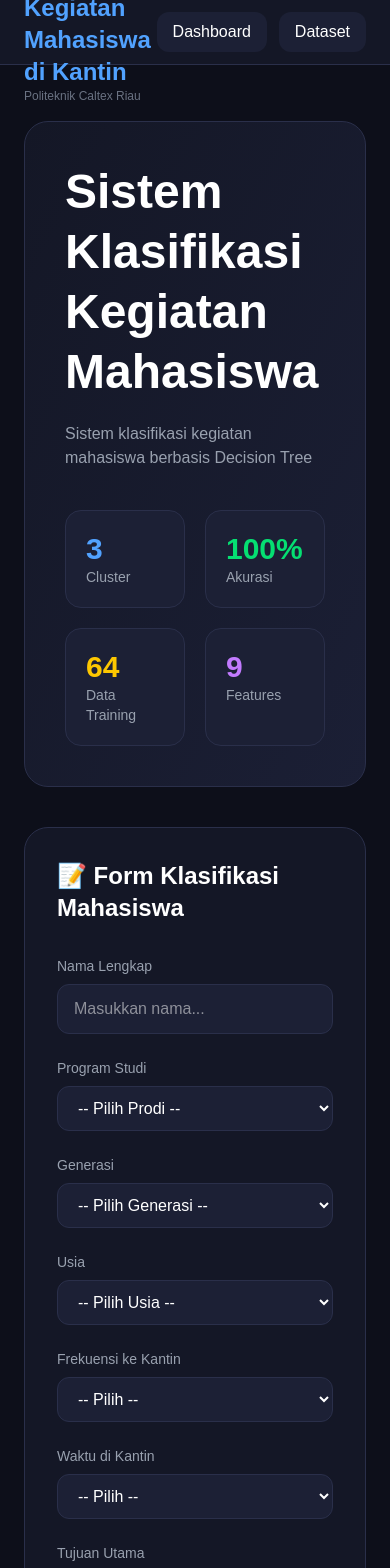
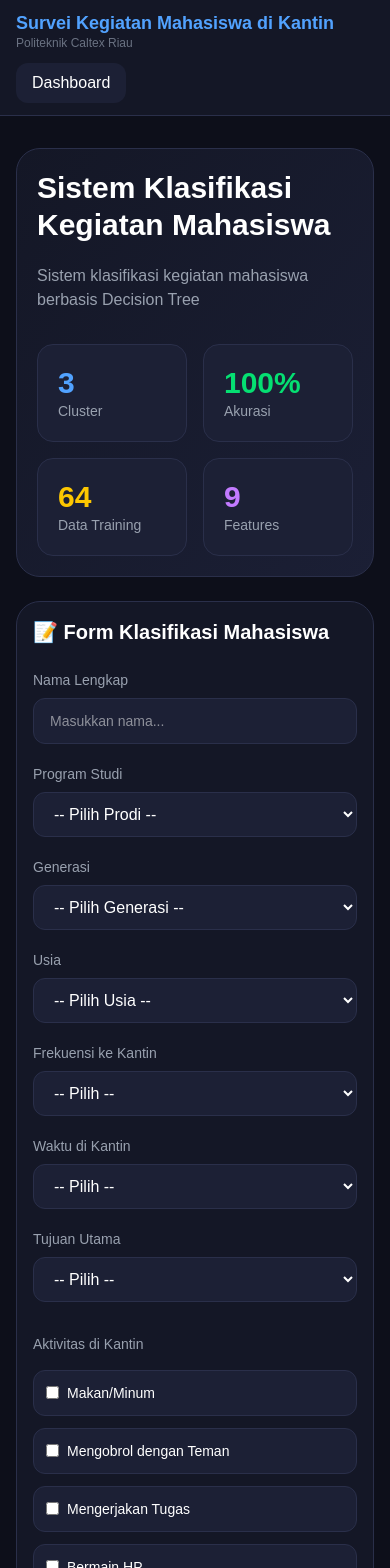
Before and after one commit to PramNihGenk/SuperstarProjectAi, a React (Vite) app: page /dashboard in a window 390 px wide. Shown: the top 1568 px of the page. Built offline with nearby package versions, Linux system fonts and the light colour scheme.

Commit message:
update Dashboard Compatibel Mobile

```diff
--- a/src/App.jsx
+++ b/src/App.jsx
@@ -1,12 +1,10 @@
 import { BrowserRouter, Routes, Route } from "react-router-dom";
-import Login from "./pages/Login";
 import Dashboard from "./pages/Dashboard";
 
 export default function ReactApp() {
   return (
     <BrowserRouter>
       <Routes>
-        <Route path="/" element={<Login />} />
         <Route path="/dashboard" element={<Dashboard />} />
       </Routes>
     </BrowserRouter>
--- a/src/pages/Dashboard.jsx
+++ b/src/pages/Dashboard.jsx
@@ -20,9 +20,6 @@ export default function Dashboard() {
   const [hasil, setHasil] = useState(null);
   const [loading, setLoading] = useState(false);
 
-  // =========================
-  // HANDLE INPUT
-  // =========================
   const handleChange = (e) => {
     const { name, value, type, checked } = e.target;
 
@@ -32,9 +29,6 @@ export default function Dashboard() {
     });
   };
 
-  // =========================
-  // DECISION TREE
-  // =========================
   const decisionTree = () => {
     const freq = parseInt(form.frekuensi);
 
@@ -49,9 +43,6 @@ export default function Dashboard() {
     return label;
   };
 
-  // =========================
-  // CLASSIFY + INSERT DB
-  // =========================
   const classify = async () => {
     if (
       !form.nama ||
@@ -110,9 +101,6 @@ export default function Dashboard() {
     }
   };
 
-  // =========================
-  // RESET
-  // =========================
   const resetForm = () => {
     setForm({
       nama: "",
@@ -134,11 +122,10 @@ export default function Dashboard() {
 
   return (
     <div className="min-h-screen bg-[#0d0f1a] text-white">
-      {/* HEADER */}
       <header className="border-b border-[#2a2f4a] bg-[#141726] sticky top-0 z-50">
-        <div className="max-w-7xl mx-auto h-16 flex items-center justify-between px-6">
+        <div className="max-w-7xl mx-auto min-h-[70px] flex flex-col md:flex-row md:items-center justify-between px-4 md:px-6 py-3 gap-3">
           <div>
-            <h1 className="text-2xl font-black text-blue-400">
+            <h1 className="text-lg md:text-2xl font-black text-blue-400 leading-tight">
               Survei Kegiatan Mahasiswa di Kantin
             </h1>
 
@@ -149,18 +136,13 @@ export default function Dashboard() {
             <button className="px-4 py-2 rounded-xl bg-[#1c2035]">
               Dashboard
             </button>
-
-            <button className="px-4 py-2 rounded-xl bg-[#1c2035]">
-              Dataset
-            </button>
           </div>
         </div>
       </header>
 
-      {/* HERO */}
-      <section className="max-w-7xl mx-auto px-6 pt-14">
-        <div className="bg-gradient-to-br from-[#141726] to-[#1b1f35] border border-[#2a2f4a] rounded-3xl p-10">
-          <h1 className="text-5xl font-black leading-tight">
+      <section className="max-w-7xl mx-auto px-4 md:px-6 pt-8 md:pt-14">
+        <div className="bg-gradient-to-br from-[#141726] to-[#1b1f35] border border-[#2a2f4a] rounded-3xl p-5 md:p-10">
+          <h1 className="text-3xl md:text-5xl font-black leading-tight">
             Sistem Klasifikasi
             <br />
             Kegiatan Mahasiswa
@@ -170,7 +152,7 @@ export default function Dashboard() {
             Sistem klasifikasi kegiatan mahasiswa berbasis Decision Tree
           </p>
 
-          <div className="grid grid-cols-2 md:grid-cols-4 gap-5 mt-10">
+          <div className="grid grid-cols-2 lg:grid-cols-4 gap-4 mt-8">
             <div className="bg-[#1c2035] rounded-2xl p-5 border border-[#2a2f4a]">
               <h2 className="text-3xl font-black text-blue-400">3</h2>
               <p className="text-sm text-gray-400">Cluster</p>
@@ -194,15 +176,13 @@ export default function Dashboard() {
         </div>
       </section>
 
-      {/* FORM */}
-      <section className="max-w-7xl mx-auto px-6 py-10">
-        <div className="bg-[#141726] border border-[#2a2f4a] rounded-3xl p-8">
-          <h2 className="text-2xl font-bold mb-8">
+      <section className="max-w-7xl mx-auto px-4 md:px-6 py-6 md:py-10">
+        <div className="bg-[#141726] border border-[#2a2f4a] rounded-3xl p-4 md:p-8">
+          <h2 className="text-xl md:text-2xl font-bold mb-6 md:mb-8">
             📝 Form Klasifikasi Mahasiswa
           </h2>
 
-          <div className="grid md:grid-cols-2 gap-6">
-            {/* NAMA */}
+          <div className="grid grid-cols-1 md:grid-cols-2 gap-5">
             <div>
               <label className="text-sm text-gray-400 mb-2 block">
                 Nama Lengkap
@@ -214,11 +194,10 @@ export default function Dashboard() {
                 value={form.nama}
                 onChange={handleChange}
                 placeholder="Masukkan nama..."
-                className="w-full bg-[#1c2035] border border-[#2a2f4a] rounded-xl px-4 py-3"
+                className="w-full bg-[#1c2035] border border-[#2a2f4a] rounded-xl px-4 py-3 text-sm md:text-base"
               />
             </div>
 
-            {/* PRODI */}
             <div>
               <label className="text-sm text-gray-400 mb-2 block">
                 Program Studi
@@ -247,7 +226,6 @@ export default function Dashboard() {
               </select>
             </div>
 
-            {/* GENERASI */}
             <div>
               <label className="text-sm text-gray-400 mb-2 block">
                 Generasi
@@ -268,7 +246,6 @@ export default function Dashboard() {
               </select>
             </div>
 
-            {/* USIA */}
             <div>
               <label className="text-sm text-gray-400 mb-2 block">Usia</label>
 
@@ -285,7 +262,6 @@ export default function Dashboard() {
               </select>
             </div>
 
-            {/* FREKUENSI */}
             <div>
               <label className="text-sm text-gray-400 mb-2 block">
                 Frekuensi ke Kantin
@@ -306,7 +282,6 @@ export default function Dashboard() {
               </select>
             </div>
 
-            {/* WAKTU */}
             <div>
               <label className="text-sm text-gray-400 mb-2 block">
                 Waktu di Kantin
@@ -326,7 +301,6 @@ export default function Dashboard() {
               </select>
             </div>
 
-            {/* TUJUAN */}
             <div className="md:col-span-2">
               <label className="text-sm text-gray-400 mb-2 block">
                 Tujuan Utama
@@ -348,13 +322,12 @@ export default function Dashboard() {
             </div>
           </div>
 
-          {/* CHECKBOX */}
           <div className="mt-8">
             <label className="text-sm text-gray-400 block mb-4">
               Aktivitas di Kantin
             </label>
 
-            <div className="flex flex-wrap gap-4">
+            <div className="grid grid-cols-1 sm:grid-cols-2 gap-3">
               {[
                 { key: "makanminum", label: "Makan/Minum" },
                 { key: "ngobrol", label: "Mengobrol dengan Teman" },
@@ -364,7 +337,7 @@ export default function Dashboard() {
               ].map((item) => (
                 <label
                   key={item.key}
-                  className="flex items-center gap-2 bg-[#1c2035] border border-[#2a2f4a] px-4 py-3 rounded-xl"
+                  className="flex items-center gap-2 bg-[#1c2035] border border-[#2a2f4a] px-3 py-3 rounded-xl text-sm"
                 >
                   <input
                     type="checkbox"
@@ -379,12 +352,11 @@ export default function Dashboard() {
             </div>
           </div>
 
-          {/* BUTTON */}
-          <div className="flex gap-4 mt-10">
+          <div className="flex flex-col sm:flex-row gap-4 mt-10">
             <button
               onClick={classify}
               disabled={loading}
-              className="px-7 py-3 rounded-xl bg-gradient-to-r from-blue-500 to-purple-500 font-bold"
+              className="w-full sm:w-auto px-7 py-3 rounded-xl bg-gradient-to-r from-blue-500 to-purple-500 font-bold"
             >
               {loading ? "Loading..." : "🔍 Klasifikasikan"}
             </button>
@@ -397,10 +369,11 @@ export default function Dashboard() {
             </button>
           </div>
 
-          {/* HASIL */}
           {hasil && (
             <div className="mt-10 p-6 rounded-2xl border border-green-500 bg-green-500/10">
-              <h2 className="text-3xl font-black text-green-400">{hasil}</h2>
+              <h2 className="text-2xl md:text-3xl font-black text-green-400">
+                {hasil}
+              </h2>
 
               <p className="text-gray-300 mt-3">
                 Sistem berhasil melakukan klasifikasi berdasarkan data perilaku
@@ -411,7 +384,7 @@ export default function Dashboard() {
         </div>
       </section>
       {notif && (
-        <div className="fixed bottom-5 right-5 bg-[#141726] border border-green-500 text-green-400 px-5 py-3 rounded-xl shadow-xl">
+        <div className="fixed bottom-5 left-1/2 -translate-x-1/2 md:left-auto md:right-5 md:translate-x-0 bg-[#141726] border border-green-500 text-green-400 px-5 py-3 rounded-xl shadow-xl">
           {notif}
         </div>
       )}
--- a/src/pages/Login.jsx
+++ /dev/null
@@ -1,29 +0,0 @@
-import { useNavigate } from "react-router-dom";
-
-export default function Login() {
-  const navigate = useNavigate();
-
-  const handleLogin = () => {
-    navigate("/dashboard");
-  };
-
-
-  return (
-    <div className="min-h-screen flex items-center justify-center bg-[#0d0f1a] px-4">
-      <div className="w-full max-w-md bg-[#141726] border border-[#2a2f4a] rounded-2xl p-8">
-        <div className="text-center mb-8">
-          <h1 className="text-3xl font-bold text-white">SiKantin PCR</h1>
-
-          <p className="text-[#7b82a8] mt-2">Sistem Klasifikasi Mahasiswa</p>
-        </div>
-
-        <button
-          onClick={handleLogin}
-          className="w-full py-3 rounded-xl font-bold bg-gradient-to-r from-blue-500 to-purple-600 hover:scale-[1.02] transition-all"
-        >
-          Login
-        </button>
-      </div>
-    </div>
-  );
-}
```
